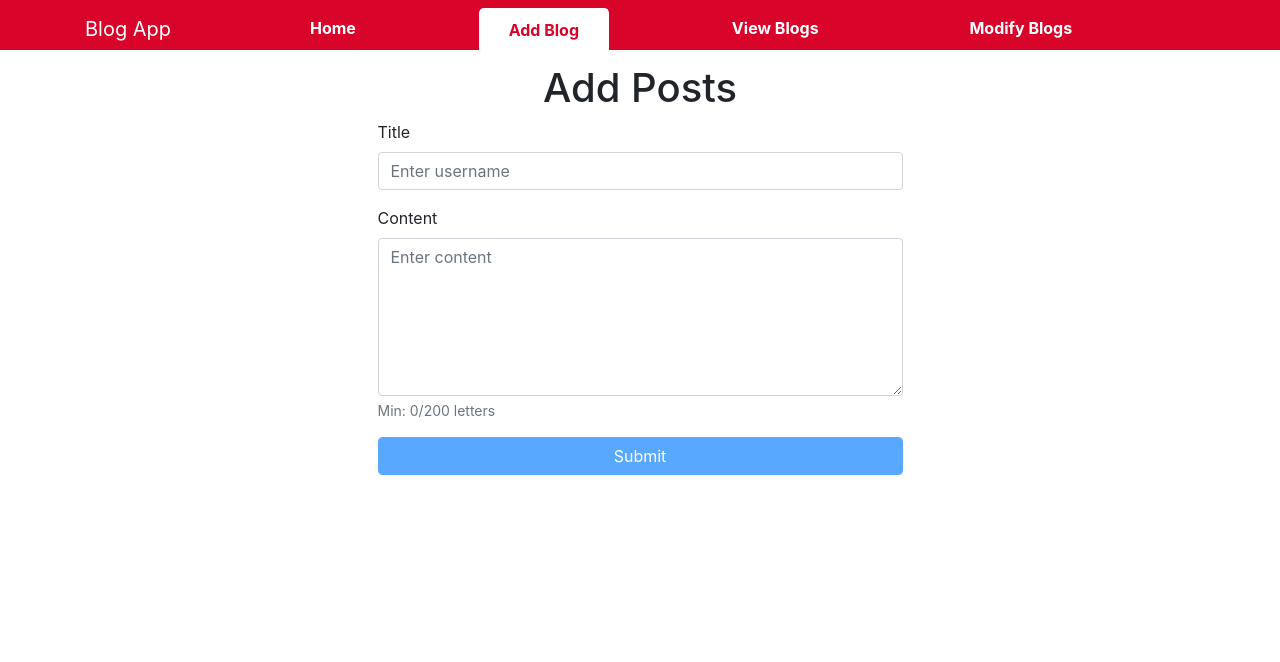
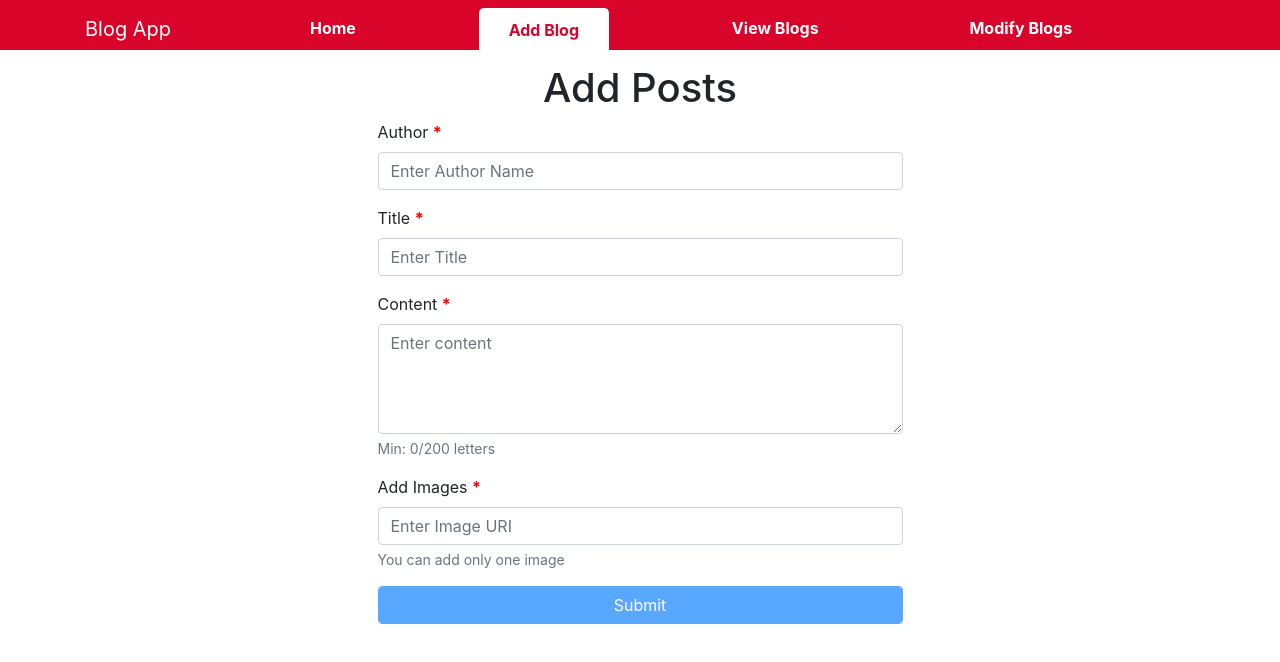
Before and after one commit to Manoj-14/BlogApplication, an Angular app: page /AddBlog in a window 1280 px wide. Shown: the top 662 px of the page. Built offline with nearby package versions, Linux system fonts and the light colour scheme.

Commit message:
Adding image

```diff
--- a/db.json
+++ b/db.json
@@ -1,64 +1,16 @@
 {
   "posts": [
     {
-      "title": "Lorem Ipsum 1",
-      "content": "It is a long established fact that a reader will be distracted by the readable content of a page when looking at its layout. The point of using Lorem Ipsum is that it has a more-or-less normal distribution of letters, as opposed to using 'Content here, content here', making it look like readable English. Many desktop publishing packages and web page editors now use Lorem Ipsum as their default model text, and a search for 'lorem ipsum' will uncover many web sites still in their infancy allowed.",
+      "author": "Manoj",
+      "title": "a",
+      "content": "There are many variations of passages of Lorem Ipsum available, but the majority have suffered alteration in some form, by injected humour, or randomised words which don't look even slightly believable. If you are going to use a passage of Lorem Ipsum, you need to be sure there isn't anything embarrassing hidden in the middle of text.",
+      "image": "https://www.shutterstock.com/image-vector/thin-line-snap-finger-like-260nw-1070110487.jpg",
+      "id": 14
+    }
+  ],
+  "images": [
+    {
       "id": 1
-    },
-    {
-      "title": "Where does it come from.",
-      "content": "Contrary to popular belief, Lorem Ipsum is not simply random text. It has roots in a piece of classical Latin literature from 45 BC, making it over 2000 years old. Richard McClintock, a Latin professor at Hampden-Sydney College in Virginia, looked up one of the more obscure Latin words, consectetur, from a Lorem Ipsum passage, and going through the cites of the word in classical literature, discovered the undoubtable source. Lorem Ipsum comes from sections 1.10.32 and 1.10.33 of \"de Finibus Bonorum et Malorum\" (The Extremes of Good and Evil) by Cicero, written in 45 BC. This book is a treatise on th",
-      "id": 2
-    },
-    {
-      "title": "Where can I get some?",
-      "content": "There are many variations of passages of Lorem Ipsum available, but the majority have suffered alteration in some form, by injected humour, or randomised words which don't look even slightly believable. If you are going to use a passage of Lorem Ipsum, you need to be sure there isn't anything embarrassing hidden in the middle of text.",
-      "id": 3
-    },
-    {
-      "title": "The standard Lorem Ipsum passage",
-      "content": "Lorem ipsum dolor sit amet, consectetur adipiscing elit, sed do eiusmod tempor incididunt ut labore et dolore magna aliqua. Ut enim ad minim veniam, quis nostrud exercitation ullamco laboris nisi ut aliquip ex ea commodo consequat. Duis aute irure dolor in reprehenderit in voluptate velit esse cillum dolore eu fugiat nulla pariatur.",
-      "id": 4
-    },
-    {
-      "title": "Manoj M",
-      "content": "There are many variations of passages of Lorem Ipsum available, but the majority have suffered alteration in some form, by injected humour, or randomised words which don't look even slightly believable. If you are going to use a passage of Lorem Ipsum, you need to be sure there isn't anything embarrassing hidden in the middle of text.",
-      "img": "C:\\fakepath\\logo-removebg.png",
-      "id": 5
-    },
-    {
-      "title": "s",
-      "content": "There are many variations of passages of Lorem Ipsum available, but the majority have suffered alteration in some form, by injected humour, or randomised words which don't look even slightly believable. If you are going to use a passage of Lorem Ipsum, you need to be sure there isn't anything embarrassing hidden in the middle of text.",
-      "img": "C:\\fakepath\\logo-removebg.png",
-      "id": 6
-    },
-    {
-      "title": "s",
-      "content": "There are many variations of passages of Lorem Ipsum available, but the majority have suffered alteration in some form, by injected humour, or randomised words which don't look even slightly believable. If you are going to use a passage of Lorem Ipsum, you need to be sure there isn't anything embarrassing hidden in the middle of text.",
-      "img": "C:\\fakepath\\logo-removebg.png",
-      "image": {},
-      "id": 7
-    },
-    {
-      "title": "s",
-      "content": "There are many variations of passages of Lorem Ipsum available, but the majority have suffered alteration in some form, by injected humour, or randomised words which don't look even slightly believable. If you are going to use a passage of Lorem Ipsum, you need to be sure there isn't anything embarrassing hidden in the middle of text.",
-      "img": "C:\\fakepath\\WhatsApp Image 2023-03-25 at 12.22.44 PM.jpeg",
-      "image": {},
-      "id": 8
-    },
-    {
-      "author": "s",
-      "title": "s",
-      "content": "There are many variations of passages of Lorem Ipsum available, but the majority have suffered alteration in some form, by injected humour, or randomised words which don't look even slightly believable. If you are going to use a passage of Lorem Ipsum, you need to be sure there isn't anything embarrassing hidden in the middle of text.",
-      "image": {},
-      "id": 9
-    },
-    {
-      "author": "s",
-      "title": "s",
-      "content": "There are many variations of passages of Lorem Ipsum available, but the majority have suffered alteration in some form, by injected humour, or randomised words which don't look even slightly believable. If you are going to use a passage of Lorem Ipsum, you need to be sure there isn't anything embarrassing hidden in the middle of text.",
-      "image": "C:\\fakepath\\WhatsApp Image 2023-03-25 at 12.22.44 PM.jpeg",
-      "id": 10
     }
   ]
 }
--- a/src/app/services/blog-app.service.ts
+++ b/src/app/services/blog-app.service.ts
@@ -11,8 +11,7 @@ export class BlogAppService {
   constructor(private httpClient: HttpClient) {}
 
   URL: string = 'http://localhost:3000/posts';
-  API_KEY = '6d207e02198a847aa98d0a2a901485a5';
-  FILE_UPLOAD_URL = `https://freeimage.host/${this.API_KEY}/1/upload`;
+  FILE_UPLOAD_URL = `http://localhost:3000/images`;
 
   createPost(postData: blog) {
     return this.httpClient.post(this.URL, postData);
@@ -23,11 +22,7 @@ export class BlogAppService {
       map((resp) => {
         const blogArr = [];
         for (const key in resp) {
-          blogArr.push({
-            title: resp[key].title,
-            content: resp[key].content.replace(/\s\s+/g, ' '),
-            id: resp[key].id,
-          });
+          blogArr.push(resp[key]);
         }
         return blogArr;
       })
@@ -43,7 +38,17 @@ export class BlogAppService {
   }
 
   uploadFile(file: File) {
-    let formData: { image: File } = { image: file };
+    let formData = new FormData();
+
+    const reader = new FileReader();
+    reader.onload = () => {
+      const imageBase64 = reader.result as string;
+
+      const payload = {
+        image: imageBase64,
+      };
+    };
+
     return this.httpClient.post(this.FILE_UPLOAD_URL, formData);
   }
 }
--- a/src/app/view-blogs/add-blog/add-blog.component.css
+++ b/src/app/view-blogs/add-blog/add-blog.component.css
@@ -0,0 +1,4 @@
+.imp {
+  color: red;
+  font-weight: bold;
+}
--- a/src/app/view-blogs/add-blog/add-blog.component.html
+++ b/src/app/view-blogs/add-blog/add-blog.component.html
@@ -14,10 +14,26 @@
     <form #f="ngForm">
       <div class="form">
         <div class="form-group">
-          <label for="title" class="form-label">Title</label>
+          <label for="title" class="form-label"
+            >Author <span class="imp">*</span></label
+          >
           <input
             type="text"
-            placeholder="Enter username"
+            placeholder="Enter Author Name"
+            name="author"
+            class="form-control"
+            id="title"
+            ngModel
+            required
+          />
+        </div>
+        <div class="form-group">
+          <label for="title" class="form-label"
+            >Title <span class="imp">*</span></label
+          >
+          <input
+            type="text"
+            placeholder="Enter Title"
             name="title"
             class="form-control"
             id="title"
@@ -26,15 +42,15 @@
           />
         </div>
         <div class="form-group">
-          <label for="content">Content</label>
+          <label for="content">Content <span class="imp">*</span></label>
           <textarea
             type="text"
             placeholder="Enter content"
             name="content"
             class="form-control"
             id="content"
-            cols="45"
-            rows="6"
+            cols="35"
+            rows="4"
             ngModel
             [(ngModel)]="contextLen"
             minlength="200"
@@ -42,6 +58,26 @@
           ></textarea>
           <small class="form-text text-muted"
             >Min: {{ contextLen.length }}/200 letters</small
+          >
+        </div>
+        <div class="form-group">
+          <label for="img" class="form-label"
+            >Add Images <span class="imp">*</span></label
+          >
+          <input
+            type="url"
+            name="image"
+            class="form-control"
+            id="img"
+            placeholder="Enter Image URI"
+            accept="image/png, image/jpeg,image/jpg"
+            url
+            required
+            ngModel
+            (change)="onChange($event)"
+          />
+          <small class="form-text text-muted">
+            You can add only one image</small
           >
         </div>
         <div class="form-group">
--- a/src/app/view-blogs/add-blog/add-blog.component.ts
+++ b/src/app/view-blogs/add-blog/add-blog.component.ts
@@ -12,10 +12,16 @@ export class AddBlogComponent {
   contextLen: string = '';
   blogAdded: boolean = false;
   title: string;
+  file: File = null;
 
   constructor(private blogService: BlogAppService) {}
 
+  onChange(event) {
+    this.file = event.target.files[0];
+  }
+
   onBlogSubmit(blogData: blog, form: NgForm) {
+    console.log(blogData);
     this.blogService.createPost(blogData).subscribe(() => {
       this.title = blogData.title;
       this.blogAdded = true;
--- a/src/app/view-blogs/blog/blog.component.html
+++ b/src/app/view-blogs/blog/blog.component.html
@@ -1,5 +1,6 @@
 <div class="card m-4 border-left">
   <div class="card-body">
+    <img src="{{ blogInp.image }}" alt="{{ blogInp.title }}" srcset="" />
     <h4 class="card-title">{{ blogInp.title }}</h4>
     <p class="card-text">{{ blogInp.content | contentLength : contentLen }}</p>
     <button
--- a/src/app/view-blogs/blog/blog.interface.ts
+++ b/src/app/view-blogs/blog/blog.interface.ts
@@ -1,5 +1,7 @@
 export interface blog {
+  author: string;
   title: string;
   content: string;
   id?: number;
+  image?: URL;
 }
--- a/src/app/view-blogs/view-blogs.component.ts
+++ b/src/app/view-blogs/view-blogs.component.ts
@@ -21,6 +21,7 @@ export class ViewBlogsComponent implements OnInit {
     this.blogService.fetchposts().subscribe(
       (response) => {
         this.blogs = response;
+        console.log(this.blogs);
         this.fetching = false;
       },
       (err) => {
```
